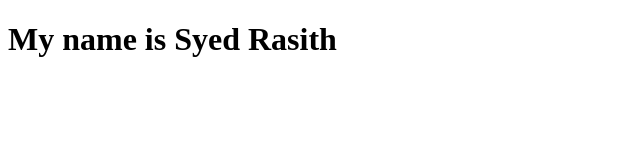
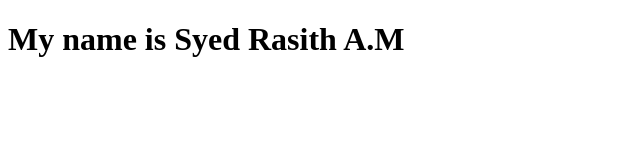
Before and after one commit to Syedrasith30/purpose_pro, a plain HTML site: page index.html in a window 1280 px wide. Shown: the whole page, without its empty margins (0-640 px from the left). Drawn offline with Linux system fonts and the light colour scheme.

Commit message:
fix: changed my full name

```diff
--- a/index.html
+++ b/index.html
@@ -6,6 +6,6 @@
     <title>Document</title>
 </head>
 <body>
-    <h1> My name is Syed Rasith </h1>
+    <h1> My name is Syed Rasith A.M </h1>
 </body>
 </html>
```
